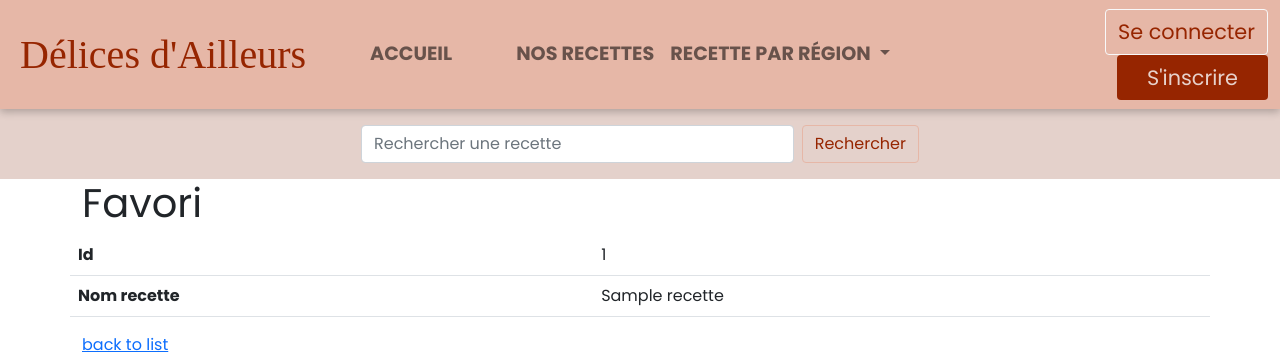
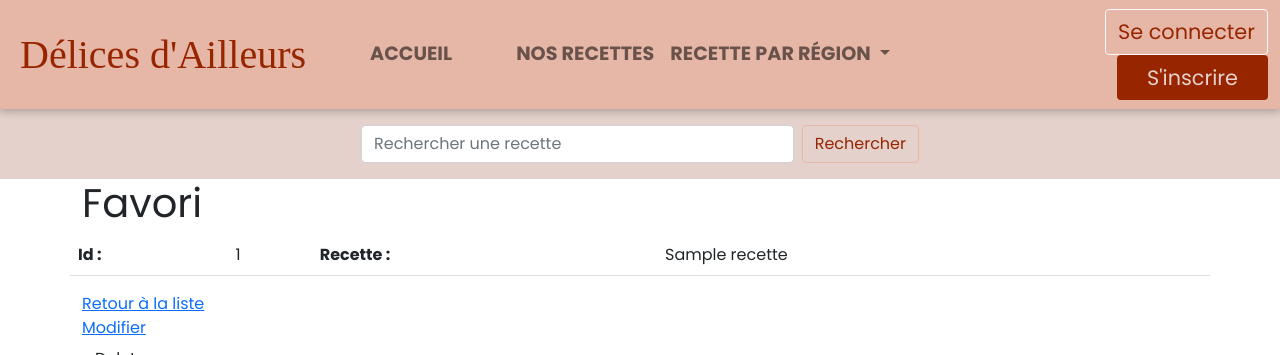
Before and after one commit to recette-facile/recettes_du_monde, a Symfony app: template templates/favori/show.html.twig in a window 1280 px wide. Shown: the top 355 px of the page. Run offline with Twig, Linux system fonts and the light colour scheme; the template is opened without the code that fills it: most values are stand-ins (such as "Sample title", 1, 10 or a date in 2020); some libraries are stand-ins or nearby versions; some web fonts are replaced.

Commit message:
petite modif sur base et menu

```diff
--- a/templates/base.html.twig
+++ b/templates/base.html.twig
@@ -10,7 +10,7 @@
 		{#{{ encore_entry_link_tags('app') }}#}
 		{% block stylesheets %}{% endblock %}
 		{# CSS Perso #}
-		<link rel="stylesheet" href="css/style.css">
+		<link rel="stylesheet" href="{{asset('css/style.css')}}">
 	</head>
 
 	<body>
@@ -27,7 +27,7 @@
 			<script src="https://code.jquery.com/jquery-3.6.0.slim.min.js" integrity="sha256-u7e5khyithlIdTpu22PHhENmPcRdFiHRjhAuHcs05RI=" crossorigin="anonymous"></script>
 			<script src="https://cdn.jsdelivr.net/npm/bootstrap@4.6.0/dist/js/bootstrap.min.js" integrity="sha384-+YQ4JLhjyBLPDQt//I+STsc9iw4uQqACwlvpslubQzn4u2UU2UFM80nGisd026JF" crossorigin="anonymous"></script>
 			{# JS Perso #}
-			<script src="js/script."></script>
+			<script src="{{asset('js/script.js')}}"></script>
 			{#{{ encore_entry_script_tags('app') }}#}
 		{% endblock %}
 	</body>
--- a/templates/favori/show.html.twig
+++ b/templates/favori/show.html.twig
@@ -1,3 +1,4 @@
+
 {% extends 'base.html.twig' %}
 
 {% block title %}Favori{% endblock %}
@@ -8,21 +9,20 @@
     <table class="table">
         <tbody>
             <tr>
-                <th>Id</th>
+                <th>Id : </th>
                 <td>{{ favori.id }}</td>
+
+                <th>Recette : </th>
+                <td>
+                    {{ favori.recette.nomRecette }}
+                </td>
             </tr>
-
-
-            <th>Nom recette</th>
-            <td>{{ favori.recette.nomRecette}}</td>
-
-
         </tbody>
     </table>
 
-    <a href="{{ path('favori_index') }}">back to list</a>
+    <a href="{{ path('favori_index') }}">Retour à la liste</a>
 
-    <a href="{{ path('favori_edit', {'id': favori.id}) }}">edit</a>
+    <a href="{{ path('favori_edit', {'id': favori.id}) }}">Modifier</a>
 
     {{ include('favori/_delete_form.html.twig') }}
 {% endblock %}
```
